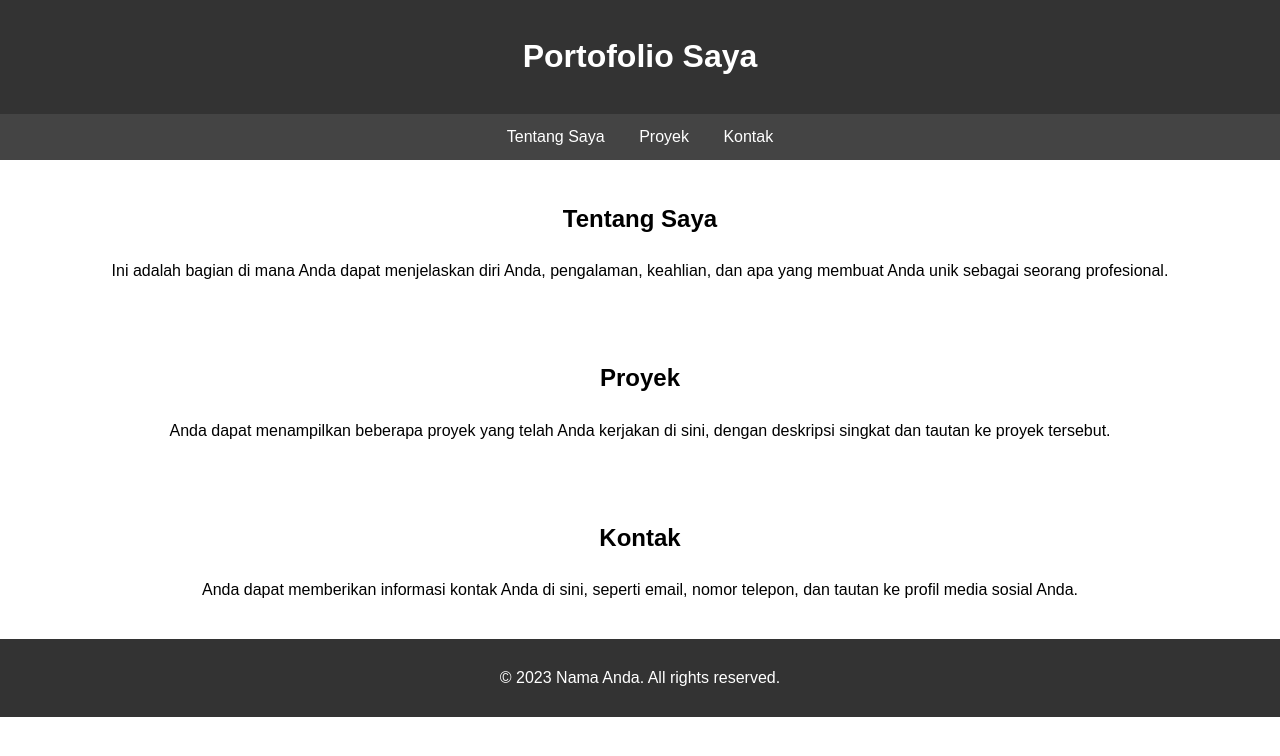
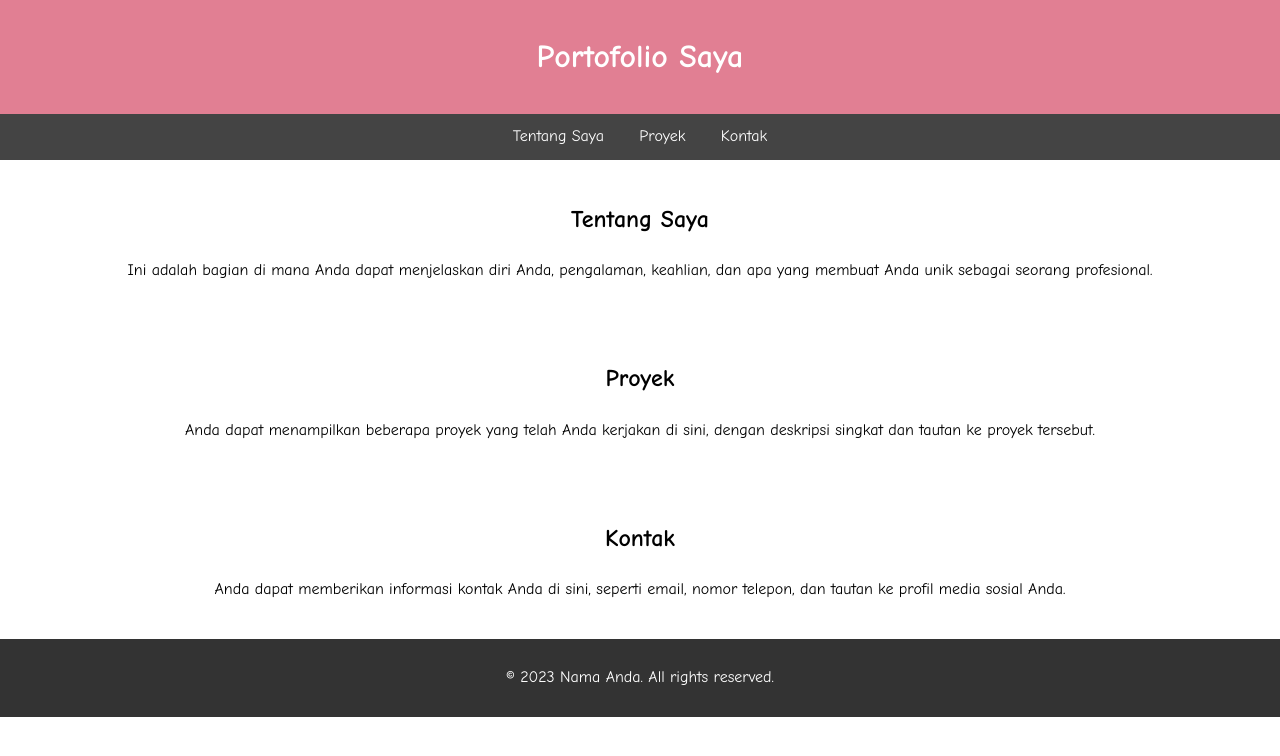
Before and after one commit to aydarahmawati/aydarahmawati.github.io, a plain HTML site: page index.html in a window 1280 px wide. Drawn offline with Linux system fonts and the light colour scheme.

Commit message:
Update index.html

```diff
--- a/index.html
+++ b/index.html
@@ -3,16 +3,16 @@
 <head>
     <meta charset="UTF-8">
     <meta name="viewport" content="width=device-width, initial-scale=1.0">
-    <title>Portofolio Saya</title>
+    <title>Ayda Rahmawati</title>
     <style>
         body {
-            font-family: Arial, sans-serif;
+            font-family: Forte, Comic Sans MS;
             line-height: 1.6;
             margin: 0;
             padding: 0;
         }
         header {
-            background-color: #333;
+            background-color: #E17F93;
             color: #fff;
             padding: 10px;
             text-align: center;
```
